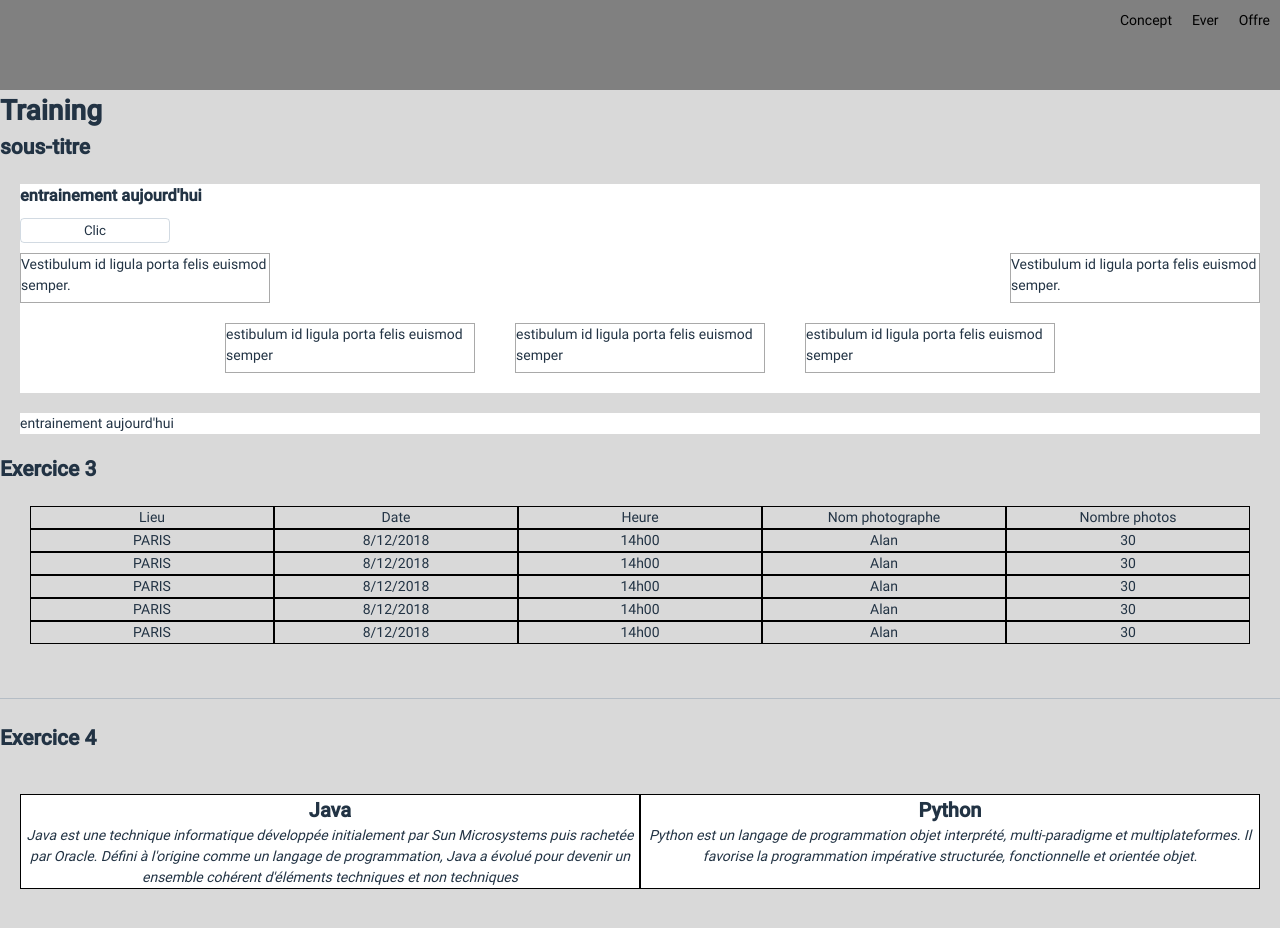
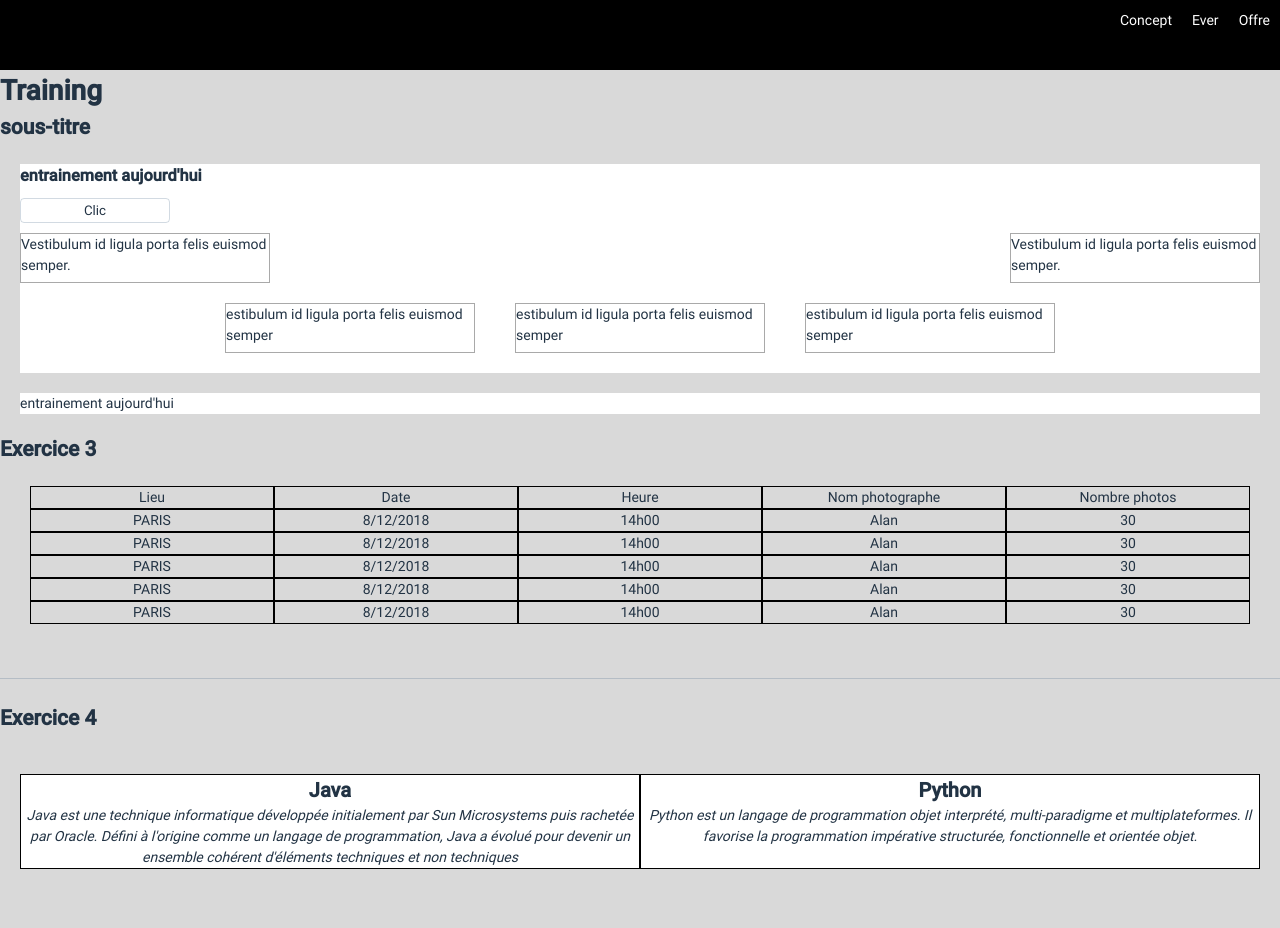
Before and after one commit to fredericselva/training, a plain HTML site: page index.html in a window 1280 px wide. Shown: the top 928 px of the page. Drawn offline with Linux system fonts and the light colour scheme; a script that the page names is missing.

Commit message:
exercice 3,4 et 7

```diff
--- a/index.html
+++ b/index.html
@@ -11,7 +11,7 @@
     @import url("css/Roboto.css");
 
     :root {
-      --nav-height: 90px;
+      --nav-height: 70px;
     }
 
     body {
@@ -22,8 +22,8 @@
     }
 
     .nav {
-      color: black;
-      background-color: gray;
+      color: white;
+      background-color: black;
       height: var(--nav-height);
       top: 0;
       position: fixed;
@@ -88,10 +88,12 @@
 </head>
 
 <body>
-  <div class="nav row right">
+  <div class="nav">
+    <div class="row center right">
       <div class="pad">Concept</div>
       <div class="pad">Ever</div>
       <div class="pad">Offre</div>
+    </div>
   </div>
 
   <div>
@@ -238,7 +240,8 @@
       <div class="rows">
         <div class="borderbox">
           <h4 class="textsize">Java</h4>
-        <p class="paragraphe">Java est une technique informatique développée initialement par Sun Microsystems puis rachetée par Oracle. Défini à l'origine comme un langage de programmation, Java a évolué pour devenir un ensemble cohérent d'éléments
+          <p class="paragraphe">Java est une technique informatique développée initialement par Sun Microsystems puis rachetée par Oracle. Défini à l'origine comme un langage de programmation, Java a évolué pour devenir un ensemble cohérent
+            d'éléments
             techniques et non techniques</p>
         </div>
         <div class="borderbox">
```
Also changed, not shown: gymshark.html (added). Lines whose indentation alone changed are shown as unchanged.
